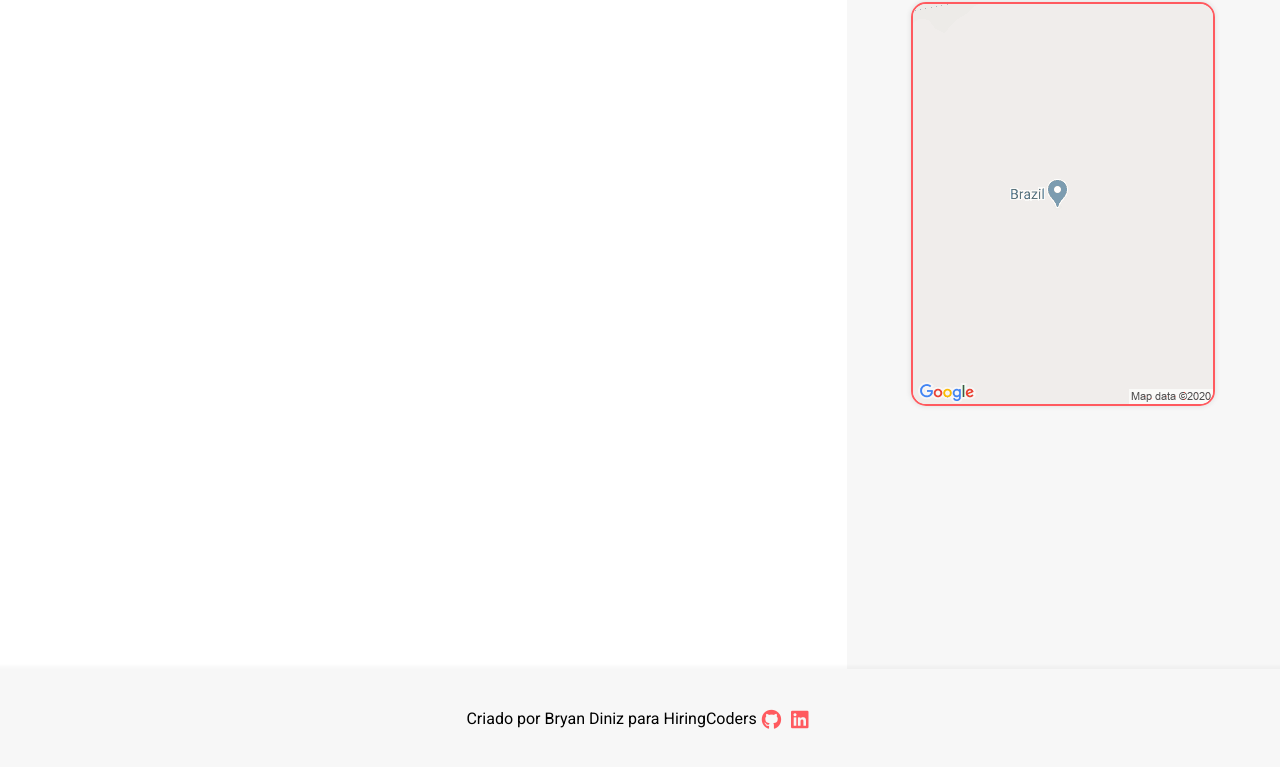
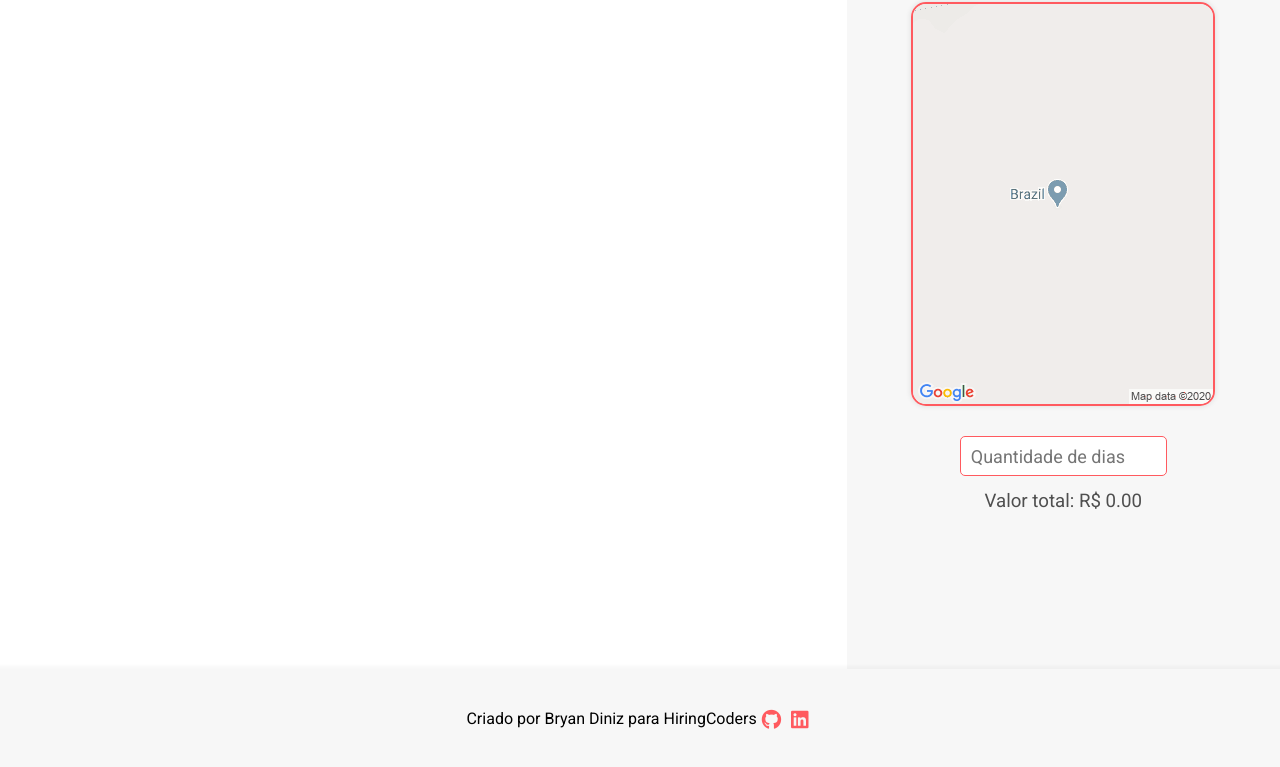
Before and after one commit to obraia/airbnb, a plain HTML site: page index.html in a window 1280 px wide. Shown: the part 131-898 px from the top of the page. Drawn offline with Linux system fonts and the light colour scheme; no server answers.

Commit message:
Função calcular valor total da estadia adicionada

```diff
--- a/index.html
+++ b/index.html
@@ -54,6 +54,11 @@
             <h1 class="map-container__title">Localização aproximada</h1>
             <img class="map-container__map" id="static-map" src="./img/staticmap.png">
             <h3 class="map-container__local" id="local-name"></h3>
+            <div id="">
+                <input class="map-container__input" onchange="calculateTotalPrice(this.value)" type="number"
+                    placeholder="Quantidade de dias">
+                <h3 class="map-container__estadia" id="total-value">Valor total: R$ 0.00</h3>
+            </div>
         </aside>
     </div>
 
--- a/scripts/script.js
+++ b/scripts/script.js
@@ -1,4 +1,5 @@
 let propertiesList;
+let selectedPrice = 0;
 
 function getProperties() {
     fetch('https://api.sheety.co/30b6e400-9023-4a15-8e6c-16aa4e3b1e72', { method: 'get' })
@@ -45,7 +46,7 @@ function loadProperties(data) {
         itemPriceCopy.textContent = `R$ ${property.price.toFixed(2)}`;
         itemTypeCopy.textContent = property.property_type;
         itemButtonCopy.innerHTML = 'Ver detalhes';
-        itemButtonCopy.addEventListener('click', () => loadDetails(property.name));
+        itemButtonCopy.addEventListener('click', () => loadDetails(property.name, property.price));
 
         listItemCopy.appendChild(itemImageCopy);
         itemBodyCopy.appendChild(itemPriceCopy);
@@ -57,9 +58,10 @@ function loadProperties(data) {
     });
 }
 
-function loadDetails(propertyName) {
+function loadDetails(propertyName, price) {
     const map = document.getElementById('static-map');
     document.getElementById('local-name').textContent = propertyName;
+    selectedPrice = price;
 
     map.src = `https://maps.googleapis.com/maps/api/staticmap?center=${propertyName}&zoom=14&size=300x400&key=AIzaSyDCqP6uMY4xsezEfC8ujDz8dMBKRBsljQ0`
 
@@ -73,7 +75,7 @@ function filterByLocal(value, data = propertiesList) {
 }
 
 function filterByPrice(value, data = propertiesList) {
-    if(!value) value = 99999;
+    if (!value) value = 99999;
     const filteredList = data.filter(c => c.price <= value);
     loadProperties(filteredList);
     return filteredList;
@@ -98,3 +100,8 @@ function filterAll() {
 
     loadProperties(filteredList);
 }
+
+function calculateTotalPrice(days) {
+    let totalValue = document.getElementById('total-value');
+    totalValue.innerHTML = `Valor total: R$ ${(selectedPrice * days).toFixed(2)}`
+}
--- a/styles/home.css
+++ b/styles/home.css
@@ -90,6 +90,22 @@
     color: var(--text-color);
 }
 
+.map-container__input{
+    height: 40px;
+    margin-top: 15px;
+    border: 1px solid var(--main-color);
+    border-radius: 5px;
+    text-indent: 10px;
+    font-size: 18px;
+    outline: none;
+}
+
+.map-container__estadia{
+    margin-top: 15px;
+    font-weight: normal;
+    color: var(--text-color);
+}
+
 @media (max-width: 1120px) {
     .map-container__title{
         font-size: 26px;
```
